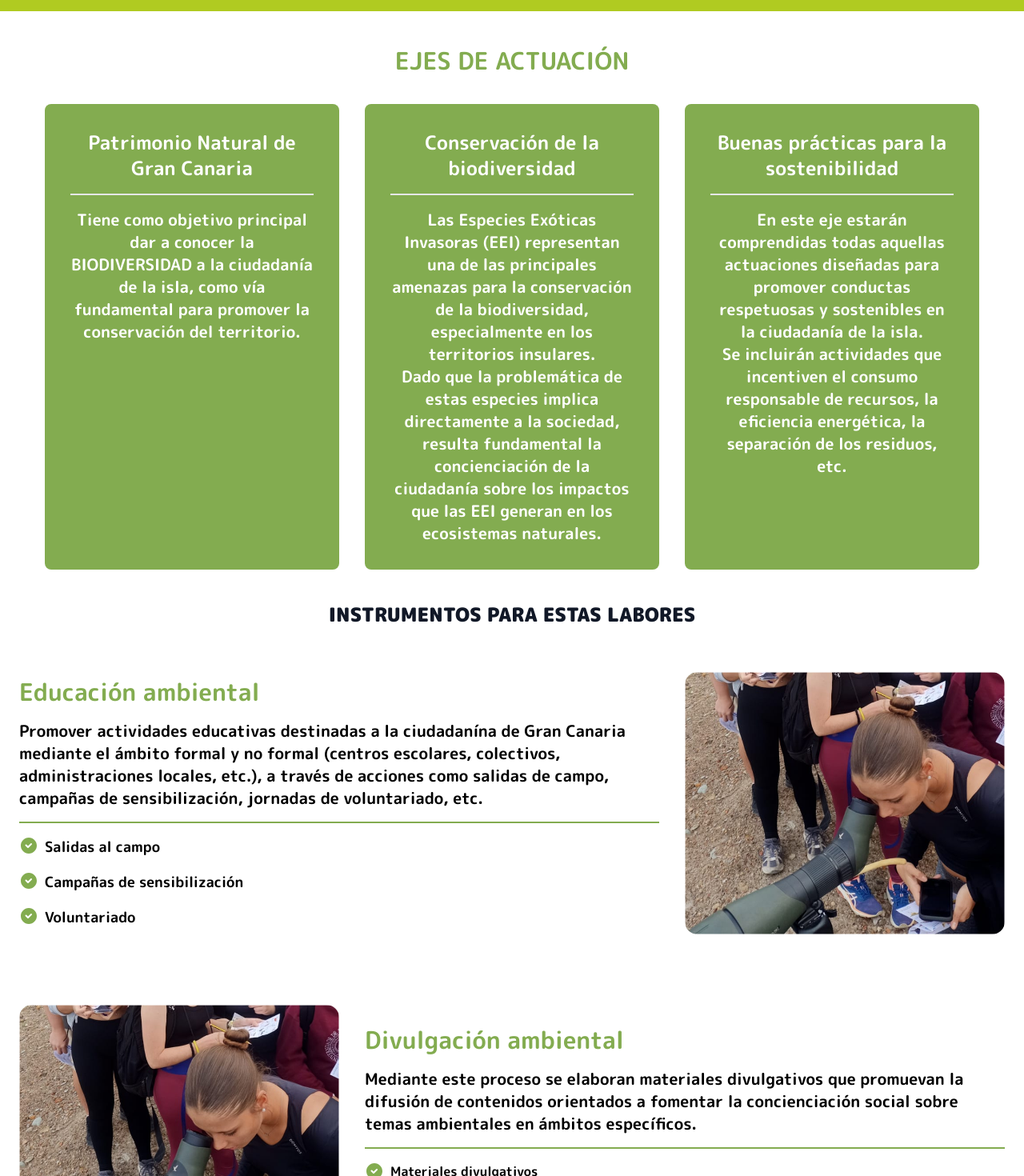
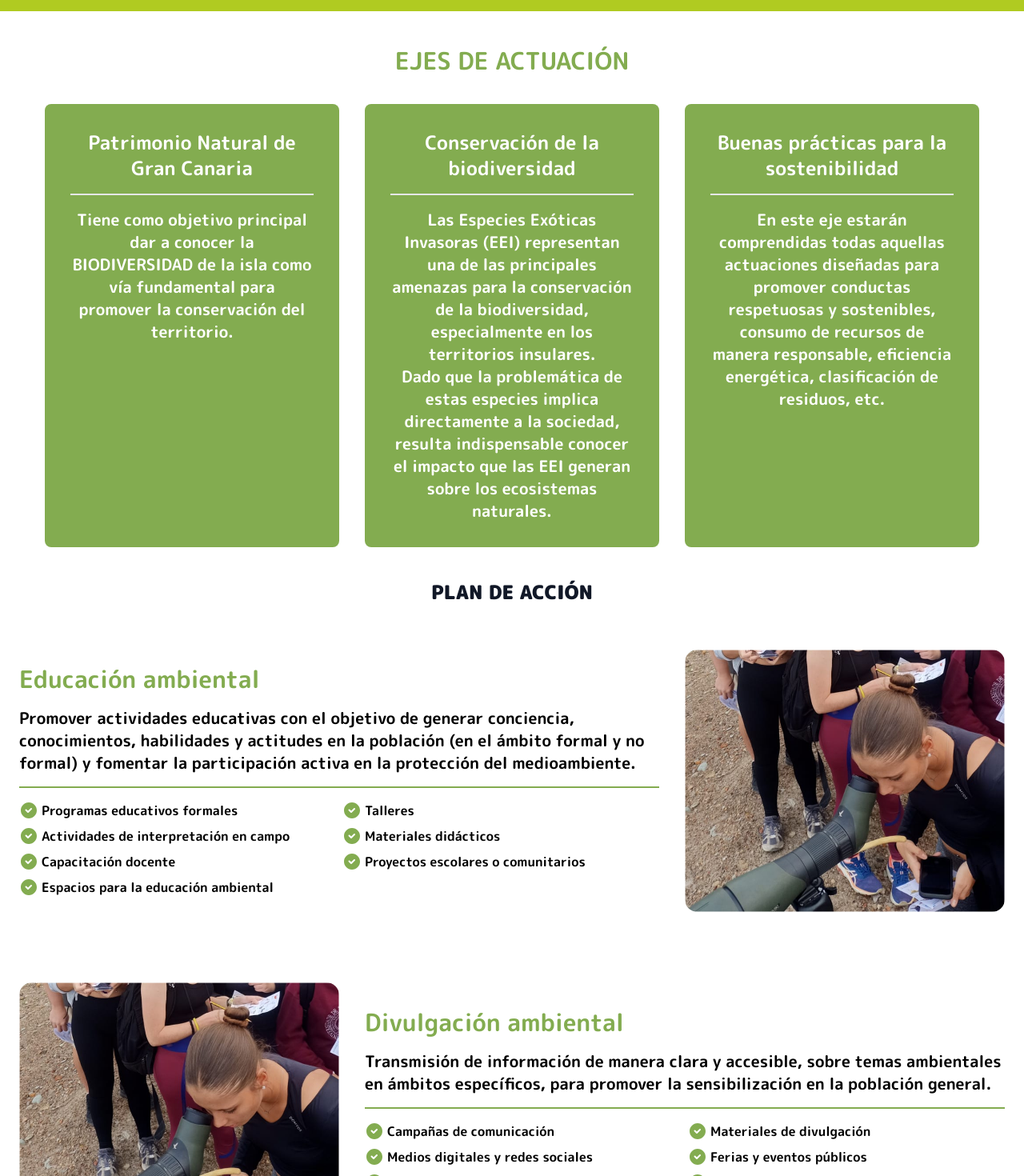
Before and after one commit to zixiong-gesplan/educa-ecoisla, a Next.js app: page / in a window 1280 px wide. Shown: the part 1330-2800 px from the top of the page at 80% size. Built offline with nearby package versions, Linux system fonts and the light colour scheme.

Commit message:
Modify text contents

```diff
--- a/app/components/ActivityTarget.tsx
+++ b/app/components/ActivityTarget.tsx
@@ -11,7 +11,7 @@ export const ActivityTarget = ({ size = 250, text }: { size?: number, text: stri
         size={size}
         className="rounded-lg" />
 
-      <h4 className="w-full text-xs sm:text-lg text-center mt-1 sm:mt-3">{text}</h4>
+      <h4 className="w-full text-md md:text-lg text-center mt-1 sm:mt-3">{text}</h4>
 
     </div>
   );
--- a/app/sections/03-hero.tsx
+++ b/app/sections/03-hero.tsx
@@ -8,7 +8,7 @@ export const Hero = () => {
 		<section data-testid="hero" id="inicio">
 			<div className="grid max-w-screen-xl px-0 sm:px-2 py-8 mx-4 lg:gap-8 xl:gap-0 lg:py-16 xl:grid-cols-12">
 				<div className="mr-auto place-self-center xl:col-span-7">
-					<h2 className="mb-4 text-2xl sm:text-5xl dark:text-black font-bold">La educación ambiental supone una pieza fundamental en la conservación del territorio.</h2>
+					<h2 className="mb-4 text-2xl sm:text-5xl dark:text-black font-bold">La educación ambiental supone una pieza fundamental para la conservación del territorio.</h2>
 					<p className="text-lg sm:text-2xl dark:text-black">La Consejería de Medio Ambiente del Cabildo de Gran Canaria implementa un Plan de Acción de Educación
 						Ambiental para la Sostenibilidad, centrado en la concienciación social sobre el cuidado y conservación del medio ambiente.
 					</p>
@@ -22,7 +22,7 @@ export const Hero = () => {
 						</ButtonDark>
 
 						<ButtonLight
-							content="Próximas Actividades"
+							content="Próximos Eventos"
 							d={SVGCodes.ArrowUpRight}
 							href="https://docs.google.com/forms/d/e/1FAIpQLSfO3aylXbvJujHBKCc4Kr23IbtlyFnKiuugB5A1MGx93ioiYQ/closedform"
 						>
--- a/app/sections/05-targets.tsx
+++ b/app/sections/05-targets.tsx
@@ -11,21 +11,20 @@ export const Targets = () => {
 
                 <Card
                     title="Patrimonio Natural de Gran Canaria"
-                    description="Tiene como objetivo principal dar a conocer la BIODIVERSIDAD a la ciudadanía de la isla,
-                    como vía fundamental para promover la conservación del territorio."
+                    description="Tiene como objetivo principal dar a conocer la BIODIVERSIDAD de
+                    la isla como vía fundamental para promover la conservación del territorio."
                 />
                 <Card
                     title="Conservación de la biodiversidad"
                     description="Las Especies Exóticas Invasoras (EEI)  representan una de las principales amenazas para la conservación de
                     la biodiversidad, especialmente en los territorios insulares.<br />
-                    Dado que la problemática de estas especies implica directamente a la sociedad, resulta fundamental la concienciación de la ciudadanía sobre los impactos que  las EEI generan en los ecosistemas naturales."
+                    Dado que la problemática de estas especies implica directamente a la sociedad, resulta indispensable conocer
+                    el impacto que las EEI generan sobre los ecosistemas naturales."
                 />
                 <Card
                     title="Buenas prácticas para la sostenibilidad"
                     description="En este eje estarán comprendidas todas aquellas actuaciones diseñadas para promover conductas respetuosas
-                    y sostenibles en la ciudadanía de la isla.<br />
-                    Se incluirán actividades que incentiven el consumo responsable de recursos, la eficiencia energética, la separación de
-                    los residuos, etc."
+                    y sostenibles, consumo de recursos de manera responsable, eficiencia energética, clasificación de residuos, etc."
                 />
 
             </div>
--- a/app/sections/06-tools.tsx
+++ b/app/sections/06-tools.tsx
@@ -7,21 +7,27 @@ export const Tools = () => {
 	return (
 		<section data-testid="tools" id="plan" className="px-4 flex flex-col items-center max-w-screen-xl gap-0 xl:gap-6">
 
-			<h2 className="text-xl sm:text-2xl w-full text-center text-gray-900 font-extrabold">INSTRUMENTOS PARA ESTAS LABORES</h2>
+			<h2 className="text-xl sm:text-2xl w-full text-center text-gray-900 font-extrabold">PLAN DE ACCIÓN</h2>
 
 			<Article direction="row">
 				<div className="w-full xl:w-2/3">
 					<h3 className="text-2xl md:text-3xl text-custom-light-bg">Educación ambiental</h3>
 					<p className="border-b-2 border-custom-light-bg py-4 text-base sm:text-xl dark:text-black">
-						Promover actividades educativas destinadas a la ciudadanína de Gran Canaria mediante el ámbito formal y no formal
-						(centros escolares, colectivos, administraciones locales, etc.),
-						a través de acciones como salidas de campo, campañas de sensibilización, jornadas de voluntariado, etc.
+						Promover actividades educativas con el objetivo de generar conciencia, conocimientos, habilidades
+						y actitudes en la población (en el ámbito formal y no formal) y fomentar la participación activa
+						en la protección del medioambiente.
 					</p>
-					<ul className="mt-4 text-base sm:text-lg flex flex-col gap-4  dark:text-black">
-						<li className="flex gap-2"> <SVGTicket /> Salidas al campo</li>
-						<li className="flex gap-2"> <SVGTicket /> Campañas de sensibilización</li>
-						<li className="flex gap-2"> <SVGTicket /> Voluntariado</li>
+
+					<ul className="mt-4 text-base sm:text-md gap-2  dark:text-black grid md:grid-cols-2">
+						<li className="flex gap-1"> <SVGTicket /> Programas educativos formales</li>
+						<li className="flex gap-1"> <SVGTicket /> Talleres</li>
+						<li className="flex gap-1"> <SVGTicket /> Actividades de interpretación en campo</li>
+						<li className="flex gap-1"> <SVGTicket /> Materiales didácticos</li>
+						<li className="flex gap-1"> <SVGTicket /> Capacitación docente</li>
+						<li className="flex gap-1"> <SVGTicket /> Proyectos escolares o comunitarios</li>
+						<li className="flex gap-1"> <SVGTicket /> Espacios para la educación ambiental</li>
 					</ul>
+
 				</div>
 				<div className="hidden xl:mt-0 xl:block xl:w-1/3">
 					<Image
@@ -38,13 +44,18 @@ export const Tools = () => {
 				<div className="w-full xl:w-2/3">
 					<h3 className="text-2xl sm:text-3xl text-custom-light-bg">Divulgación ambiental</h3>
 					<p className="border-b-2 border-custom-light-bg py-4 text-lg sm:text-xl dark:text-black">
-						Mediante este proceso se elaboran materiales divulgativos que promuevan la difusión de contenidos orientados a fomentar la
-						concienciación social sobre temas ambientales en ámbitos específicos.
+						Transmisión de información de manera clara y accesible, sobre temas ambientales en ámbitos específicos,
+						para promover la sensibilización en la población general.
 					</p>
-					<ul className="mt-4 flex flex-col gap-4 dark:text-black">
-						<li className="flex gap-2"> <SVGTicket /> Materiales divulgativos</li>
-						<li className="flex gap-2"> <SVGTicket /> Difusión de contenido</li>
-						<li className="flex gap-2"> <SVGTicket /> Concienciación social</li>
+					<ul className="mt-4 text-base sm:text-md gap-2  dark:text-black grid md:grid-cols-2">
+						<li className="flex gap-1"> <SVGTicket /> Campañas de comunicación</li>
+						<li className="flex gap-1"> <SVGTicket /> Materiales de divulgación</li>
+						<li className="flex gap-1"> <SVGTicket /> Medios digitales y redes sociales</li>
+						<li className="flex gap-1"> <SVGTicket /> Ferias y eventos públicos</li>
+						<li className="flex gap-1"> <SVGTicket /> Publicaciones y boletines</li>
+						<li className="flex gap-1"> <SVGTicket /> Material audiovisual</li>
+						<li className="flex gap-1"> <SVGTicket /> Colaboración con medios de comunicación</li>
+						<li className="flex gap-1"> <SVGTicket /> Plataformas interactivas</li>
 					</ul>
 				</div>
 				<div className="hidden xl:mt-0 xl:block xl:w-1/3">
--- a/app/sections/07-actions.tsx
+++ b/app/sections/07-actions.tsx
@@ -5,36 +5,58 @@ import { SVGCodes } from "../enums/SVG-codes";
 
 export const Actions = () => {
   return (
-		<section data-testid="actions" id="actividades" className="mx-4 max-w-screen-xl">
-
-			<h2 className="m-6 text-xl sm:text-2xl w-full text-center text-gray-900 font-extrabold">ACTIVIDADES</h2>
-
-			<div className="grid grid-cols-3 lg:grid-cols-4 gap-3 xl:gap-12 dark:text-black">
-
-				<ActivityTarget size={300} text="Talleres en aula" />
-				<ActivityTarget size={300} text="Rutas de campo interpretadas" />
-				<ActivityTarget size={300} text="Ferias y enventos" />
-				<ActivityTarget size={300} text="Colaboraciones" />
+    <section
+      data-testid="actions"
+      id="actividades"
+      className="mt-4 mx-4 max-w-screen-xl"
+    >
+      <div className="grid grid-cols-1 sm:grid-cols-2 xl:grid-cols-4 gap-3 xl:gap-12 dark:text-black">
+        <ActivityTarget size={500} text="Talleres en aula" />
+        <ActivityTarget
+          size={500}
+          text="Actividades de interpretación en campo"
+        />
+        <ActivityTarget size={500} text="Ferias y eventos públicos" />
+        <ActivityTarget size={500} text="Jornadas de voluntariado" />
 
         {/* <MoreActivities text="Más actividades" /> */}
-
       </div>
 
-			<div className=" w-full flex justify-center items-center">
-
-				<Link
-					href="/gallery"
-					className="text-custom-light-bg text-lg sm:text-2xl text-center mt-6">
-					Accede a todas las actividades realizadas
-				</Link>
-
-				<svg className="w-6 h-6 text-custom-light-bg mt-6" aria-hidden="true" xmlns="http://www.w3.org/2000/svg" width="24" height="24" fill="none" viewBox="0 0 24 24">
-					<path stroke="currentColor" strokeLinecap="round" strokeLinejoin="round" strokeWidth="2" d={SVGCodes.Arrow} />
+      <div className="text-2xl md:text-lg w-full flex justify-center items-center flex-wrap mt-6">
+        <span className="text-custom-light-bg sm:text-2xl text-center">
+          Otros enlaces de Interes
+        </span>
+        <svg
+          className="mx-2 w-6 h-6 text-custom-light-bg"
+          aria-hidden="true"
+          xmlns="http://www.w3.org/2000/svg"
+          width="24"
+          height="24"
+          fill="none"
+          viewBox="0 0 24 24"
+        >
+          <path
+            stroke="currentColor"
+            strokeLinecap="round"
+            strokeLinejoin="round"
+            strokeWidth="2"
+            d={SVGCodes.Arrow}
+          />
         </svg>
-
+        <a
+          href="https://www3.gobiernodecanarias.org/medusa/ecoescuela/recursosdigitales/coleccion/flora-canaria/"
+          className="underline hover:text-custom-light-bg"
+        >
+          Flora Canaria
+        </a>
+        , &nbsp;
+        <a
+          href="https://www3.gobiernodecanarias.org/medusa/ecoescuela/recursosdigitales/coleccion/el-agua-en-las-islas-canarias/"
+          className="underline hover:text-custom-light-bg"
+        >
+          El agua en Canarias
+        </a>
       </div>
-
     </section>
   );
-
-}
+};
```
Also changed, not shown: 1 other file (tests, documents, lock files or other folders). Lines whose indentation alone changed are shown as unchanged.
